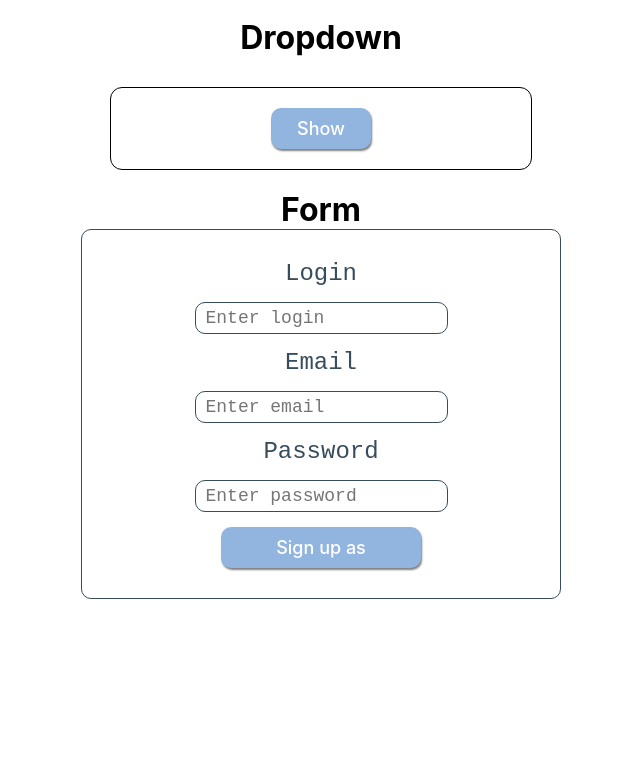
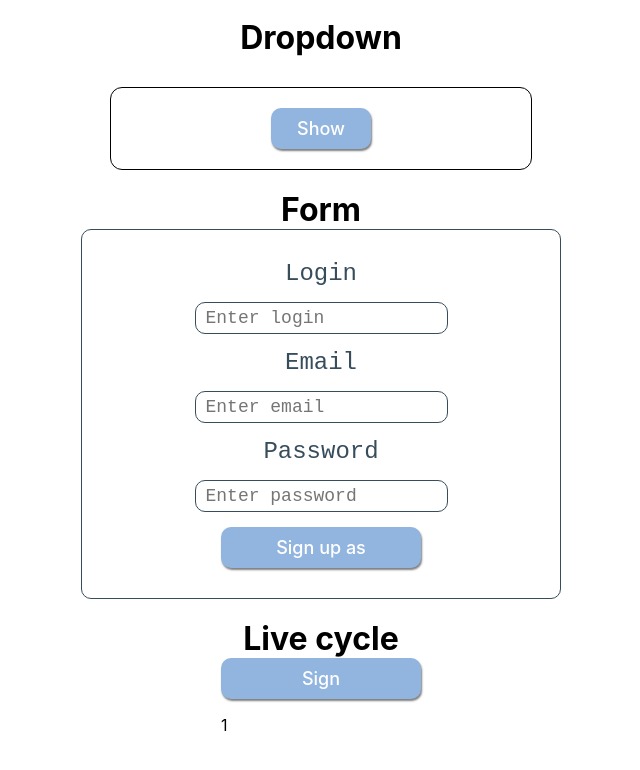
Before and after one commit to xrsQugi/react-lessons, a React (Create React App) app: page / in a window 1280 px wide. Shown: the part 1810-2580 px from the top of the page, without its empty margins (319-959 px from the left). Before the commit the page ends 2429 px from the top, so only its background shows below. Built offline with nearby package versions, Linux system fonts and the light colour scheme.

Commit message:
life cycle

```diff
--- a/src/App.js
+++ b/src/App.js
@@ -10,6 +10,7 @@ import paintings from "./components/PaintingList/paintings.json";
 import Counter from "./components/Counter/Counter";
 import DropDown from "./components/DropDown/DropDown";
 import Form from "./components/Form/Form";
+import LifeCycle from './components/LifeCycle/LifeCycle';
 
 //! import styles
 import css from "./App.module.css"
@@ -35,6 +36,9 @@ export default class App extends Component {
         <Section title="Form">
           <Form onSubmit={this.handleSubmitForm}/>
         </Section>
+        <Section title="Live cycle">
+          <LifeCycle item={5}></LifeCycle>
+        </Section>
       </div>
     )
   }
--- a/src/App.module.css
+++ b/src/App.module.css
@@ -42,5 +42,6 @@
   padding: 20px 0;
   display: flex;
   flex-direction: column;
+  align-items: center;
   gap: 20px;
 }
--- /dev/null
+++ b/src/components/LifeCycle/LifeCycle.jsx
@@ -0,0 +1,52 @@
+import React, { Component } from 'react';
+import css from "./LifeCycle.module.css";
+
+
+class LifeCycle extends Component {
+    constructor(){
+        console.clear();
+        console.log('constructor');
+        super();
+        this.state = {
+            value: 1,
+        };
+
+    }
+
+    static getDerivedStateFromProps(nextProps, prevState) {
+        console.log('nextProps :>> ', nextProps);
+        console.log('prevState :>> ', prevState);
+        return null;
+    }
+
+    componentDidMount() {
+        console.log('componentDidMount');
+    }
+
+    componentDidUpdate(prevProps, prevState, snapshot) {
+        console.log('componentDidUpdate');
+        console.log('prevProps :>> ', prevProps);
+        console.log('prevState :>> ', prevState);
+        console.log('snapshot :>> ', snapshot);
+    }
+
+    handleBtn = () => {
+        this.setState((prevState) => {
+            return {value: prevState.value + this.props.item};
+        })
+        console.log('Button was clicked');
+    }
+
+    render() {
+        console.log('render-1');
+        return (
+            <>
+                {console.log('render-2')}
+                <button type="submit" className={css.submit_btn} onClick={this.handleBtn}>Sign</button>
+                <p>{this.state.value}</p>
+            </>
+        )
+  }
+}
+
+export default LifeCycle;
--- /dev/null
+++ b/src/components/LifeCycle/LifeCycle.module.css
@@ -0,0 +1,20 @@
+.submit_btn{
+    width: 200px;
+    border: none;
+    padding: 10px 15px;
+    margin: 0 auto;
+    background-color: #92B5DF;
+    color: #fff;
+    font-size: 18px;
+    font-weight: 500;
+    font-family: inherit;
+    cursor: pointer;
+    outline: none;
+    box-shadow: 1px 2px 2px 0 rgb(0 0 0 / 0.5);
+    transition: box-shadow 250ms linear;
+    border-radius: 10px;
+}
+
+.submit_btn:active {
+    box-shadow: 2px 5px 2px 0 rgb(0 0 0 / 0.5);
+}
--- a/src/index.js
+++ b/src/index.js
@@ -4,9 +4,9 @@ import App from './App';
 import "./index.css";
 
 ReactDOM.createRoot(document.getElementById("root")).render(
-    <React.StrictMode>
+    // <React.StrictMode>
       <App />
-    </React.StrictMode>
+    // </React.StrictMode>
 );
 
 //!1
```
